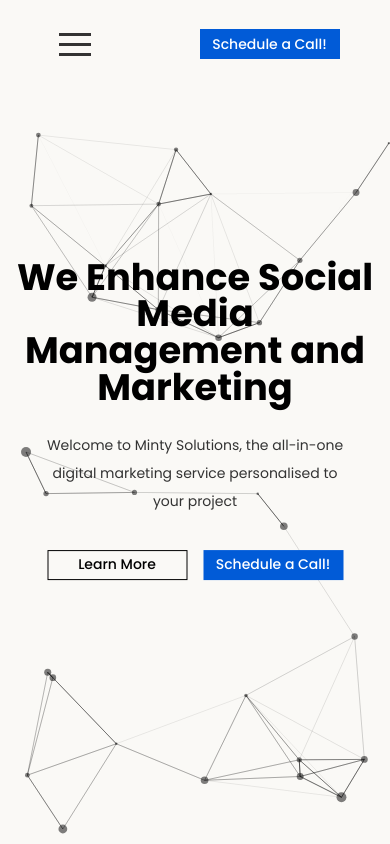
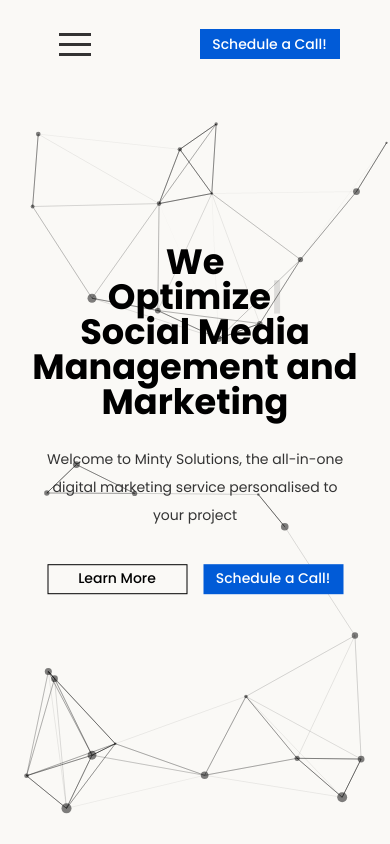
Before and after one commit to chrisokwakol/mintyy, a Next.js app: page / in a window 390 px wide. Shown: the top 844 px of the page. Built offline with nearby package versions, Linux system fonts and the light colour scheme.

Commit message:
added typeWriter effect on home page

```diff
--- a/package.json
+++ b/package.json
@@ -20,6 +20,7 @@
     "react-icons": "^4.3.1",
     "react-tsparticles": "^2.0.6",
     "react-typewriter-effect": "^1.1.0",
+    "styled-components": "^5.3.5",
     "tsparticles": "^2.0.6",
     "tsparticles-shape-circle": "^2.0.6",
     "typewriter-effect": "^2.18.2"
--- a/pages/index.js
+++ b/pages/index.js
@@ -1,5 +1,7 @@
+import React, { useState } from "react";
 import Head from "next/head";
 import Image from "next/image";
+import headerStyles from "../styles/Header.module.css";
 import styles from "../styles/Home.module.css";
 import { GrUserManager } from "react-icons/gr";
 import { FontAwesomeIcon } from "@fortawesome/react-fontawesome";
@@ -15,7 +17,10 @@ import {
 } from "@fortawesome/free-regular-svg-icons";
 import { FaTwitter } from "react-icons/fa";
 import { FaTiktok } from "react-icons/fa";
+import Particles from "react-tsparticles";
+import { loadFull } from "tsparticles";
 import Typewriter from "typewriter-effect";
+import HamburgerMenu from "../components/HamburgerMenu";
 import Header from "../components/Header";
 import Footer from "../components/Footer";
 import PreFooter from "../components/PreFooter";
@@ -36,6 +41,28 @@ export default function Home() {
 		/>
 	)} Social Media Management and Marketing`;
 
+	// Particles Backgrounds
+	const particlesInit = async (main) => {
+		console.log(main);
+
+		await loadFull(main);
+	};
+
+	const particlesLoaded = (container) => {
+		console.log(container);
+	};
+
+	// Mobile Nav Bar State
+	const [navbarOpen, setNavbarOpen] = useState(false);
+	const burgerToggle = () => {
+		setNavbarOpen((prev) => !prev);
+	};
+
+	// Mobile Nav Bar Classes
+	const navLinksClasses = [
+		headerStyles.navLinks,
+		`${navbarOpen ? styles.navActive : ""}`,
+	];
 	return (
 		<div className={styles.container}>
 			<Head>
@@ -47,7 +74,153 @@ export default function Home() {
 
 			<main className={styles.main}>
 				{/* <Header title={title} /> */}
-				<Header title="We Enhance Social Media Management and Marketing" />
+				{/* <Header title="We Enhance Social Media Management and Marketing" /> */}
+				<header className={headerStyles.header}>
+					<Particles
+						id={headerStyles["tsparticles"]}
+						init={particlesInit}
+						loaded={particlesLoaded}
+						options={{
+							background: {
+								color: {
+									value: "#FAF9F6",
+								},
+							},
+							fpsLimit: 120,
+							interactivity: {
+								events: {
+									onClick: {
+										enable: true,
+										mode: "push",
+									},
+									onHover: {
+										enable: true,
+										mode: "grab",
+									},
+									resize: true,
+								},
+								modes: {
+									push: {
+										quantity: 4,
+									},
+									repulse: {
+										distance: 200,
+										duration: 0.4,
+									},
+								},
+							},
+							particles: {
+								color: {
+									value: "#000",
+								},
+								links: {
+									color: "#000",
+									distance: 150,
+									enable: true,
+									opacity: 0.5,
+									width: 1,
+								},
+								collisions: {
+									enable: true,
+								},
+								move: {
+									direction: "none",
+									enable: true,
+									outModes: {
+										default: "bounce",
+									},
+									random: false,
+									speed: 1,
+									straight: false,
+								},
+								number: {
+									density: {
+										enable: true,
+										area: 800,
+									},
+									value: 80,
+								},
+								opacity: {
+									value: 0.5,
+								},
+								shape: {
+									type: "circle",
+								},
+								size: {
+									value: { min: 1, max: 5 },
+								},
+							},
+							detectRetina: true,
+							fullScreen: {
+								enable: false,
+								zIndex: 0,
+							},
+						}}
+					/>
+
+					<nav className={headerStyles.nav}>
+						<div onClick={burgerToggle}>
+							<HamburgerMenu />
+						</div>
+						<ul className={navLinksClasses.join(" ")}>
+							<li>
+								<a href="https://mintysolutions.vercel.app/">Home</a>
+							</li>
+							<li>
+								<a href="https://mintysolutions.vercel.app/services">
+									Services
+								</a>
+							</li>
+							<li>
+								<a href="https://mintysolutions.vercel.app/casestudies">
+									Case Studies
+								</a>
+							</li>
+							<li>
+								<a href="https://mintysolutions.vercel.app/contact">Contact</a>
+							</li>
+						</ul>
+						{/* <Image
+					src="/images/logo/logo-dark.png"
+					alt=""
+					width={180}
+					height={80}
+					objectFit="cover"
+				/> */}
+						<button className={headerStyles.scheduleACallBtn}>
+							Schedule a Call!
+						</button>
+					</nav>
+					{/* <div className={styles.heroContentContainer}> */}
+					<div className={headerStyles.heroContent}>
+						{/* <h1>{props.title}</h1> */}
+						<h1>
+							We <Typewriter
+								options={{
+									strings: ["Enhance", "Optimize", "Manage"],
+									autoStart: true,
+									loop: true,
+								}}
+							/> Social Media Management and Marketing
+						</h1>
+						<p>
+							Welcome to Minty Solutions, the all-in-one digital marketing
+							service personalised to your project
+						</p>
+						<div className={headerStyles.headerBtns}>
+							<a href="https://mintysolutions.vercel.app/services">
+								<button className={headerStyles.learnMoreBtn}>
+									Learn More
+								</button>
+							</a>
+							<button className={headerStyles.scheduleACallBtn}>
+								Schedule a Call!
+							</button>
+						</div>
+					</div>
+					{/* </div> */}
+				</header>
+
 				{/* METRICS */}
 				{/* <span>And were just getting started</span> */}
 				<div className={styles.metricsSection}>
@@ -549,7 +722,9 @@ export default function Home() {
 						<p className={styles.whyMintySubHeading}>
 							Work With a Dedicated Agency
 						</p>
-						<a href="https://mintysolutions.vercel.app/casestudies" className={styles.whyMintyCTA}>
+						<a
+							href="https://mintysolutions.vercel.app/casestudies"
+							className={styles.whyMintyCTA}>
 							See a Comparison between Minty and Other Firms{" "}
 							<FontAwesomeIcon
 								icon={faCaretSquareRight}
@@ -578,12 +753,7 @@ export default function Home() {
 					<h1>What Our Clients Have to Say</h1>
 					<div className={styles.testimonialCards}>
 						<div className={styles.testimonialCardItem}>
-							<Image
-								src="/images/Vending.png"
-								alt=""
-								width={60}
-								height={60}
-							/>
+							<Image src="/images/Vending.png" alt="" width={60} height={60} />
 							<h4>Aza</h4>
 							<div>
 								<p className={styles.clientTitle}>
@@ -627,12 +797,7 @@ export default function Home() {
 							</div>
 						</div>
 						<div className={styles.testimonialCardItem}>
-							<Image
-								src="/images/Vending.png"
-								alt=""
-								width={60}
-								height={60}
-							/>
+							<Image src="/images/Vending.png" alt="" width={60} height={60} />
 							<h4>Aza</h4>
 							<div>
 								<p className={styles.clientTitle}>
--- a/styles/Header.module.css
+++ b/styles/Header.module.css
@@ -136,8 +136,9 @@
 @media screen and (max-width: 1024px) {
 	.heroContent h1 {
 		margin-bottom: 20px;
-		font-size: 3rem;
-		width: 620px;
+		font-size: 2.3rem;
+		width: 511px;
+		line-height: 1.2;
 	}
 }
 
@@ -184,7 +185,7 @@
 	}
 
 	.heroContent h1 {
-		font-size: 2.3rem;
+		font-size: 2.2rem;
 		line-height: 1;
 		max-width: 365px;
 	}
--- a/styles/Home.module.css
+++ b/styles/Home.module.css
@@ -11,8 +11,6 @@
 	justify-content: center;
 	align-items: center;
 }
-
-
 
 /* METRICS */
 /* Description */
@@ -328,7 +326,7 @@
 .whyMintyCTA {
 	display: flex;
 	align-items: center;
-	justify-content: center;
+	justify-content: flex-start;
 	font-size: 1.125rem;
     text-decoration: underline;
     text-underline-offset: 5px;
```
Also changed, not shown: components/themes.js (added, +10 -0 lines), styles/globals.css (+0 -10 lines), 1 other file (tests, documents, lock files or other folders).
